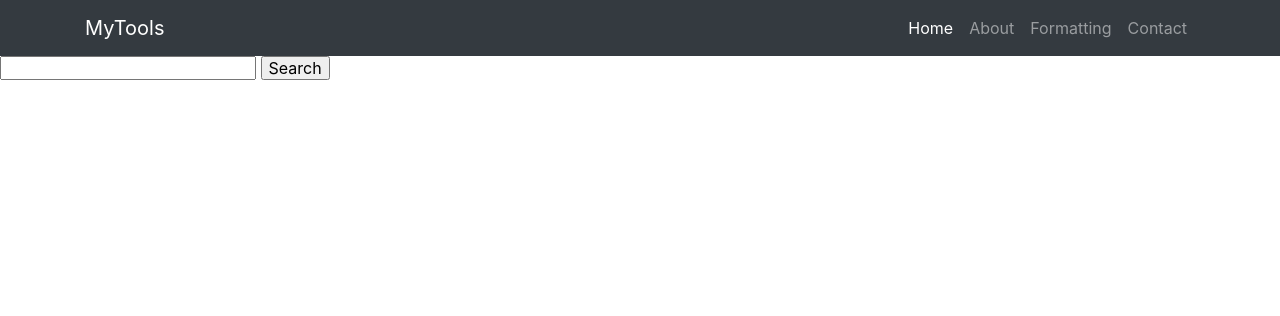
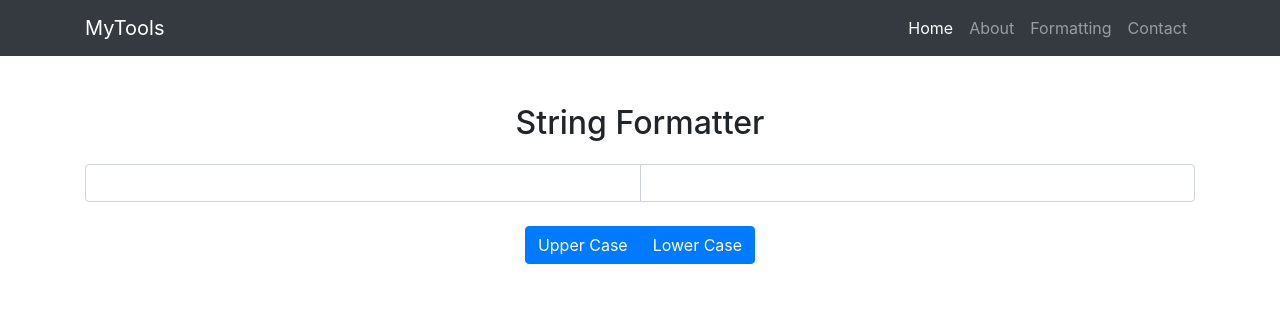
Before and after one commit to joshuazeltser/JTools, a Django app: page /stringFormatter/formatter/ in a window 1280 px wide. Shown: the top 316 px of the page. Run offline with Django 3.2, Linux system fonts and the light colour scheme; some libraries are stand-ins or nearby versions.

Commit message:
started to add input boxes and buttons to the string formatter page

```diff
--- a/mytools/settings.py
+++ b/mytools/settings.py
@@ -119,3 +119,8 @@ USE_TZ = True
 # https://docs.djangoproject.com/en/2.0/howto/static-files/
 
 STATIC_URL = '/static/'
+
+STATICFILES_DIRS = (
+
+    '~/mytools/stringFormatter/static/',
+)
--- a/stringFormatter/templates/stringFormatter/temp/formatter.html
+++ b/stringFormatter/templates/stringFormatter/formatter.html
@@ -35,14 +35,14 @@
     <!-- Navigation -->
     <nav class="navbar navbar-expand-lg navbar-dark bg-dark fixed-top">
       <div class="container">
-        <a class="navbar-brand" href="index/">MyTools</a>
+        <a class="navbar-brand" href="/stringFormatter/">MyTools</a>
         <button class="navbar-toggler" type="button" data-toggle="collapse" data-target="#navbarResponsive" aria-controls="navbarResponsive" aria-expanded="false" aria-label="Toggle navigation">
           <span class="navbar-toggler-icon"></span>
         </button>
         <div class="collapse navbar-collapse" id="navbarResponsive">
           <ul class="navbar-nav ml-auto">
             <li class="nav-item active">
-              <a class="nav-link" href="index/">Home
+              <a class="nav-link" href="/stringFormatter/">Home
                 <span class="sr-only">(current)</span>
               </a>
             </li>
@@ -50,22 +50,68 @@
               <a class="nav-link" href="#">About</a>
             </li>
             <li class="nav-item">
-              <a class="nav-link" href="/">Formatting</a>
+              <a class="nav-link" href="">Formatting</a>
             </li>
             <li class="nav-item">
               <a class="nav-link" href="#">Contact</a>
             </li>
           </ul>
+
+
         </div>
       </div>
     </nav>
+    <script>
+    $(".nav a").on("click", function(){
+  $(".nav").find(".active").removeClass("active");
+  $(this).parent().addClass("active");
+});
 
-    <!-- Page Content -->
+</script>
+
+    <div class="container">
+      <div class="row">
+        <div class="col-lg-12 text-center">
+          <h1 class="mt-5">String Formatter</h1>
+
+      </div>
+      </div>
+    </div>
+
+    <div class="container">
+      <div class="row">
+        <div class="col-lg-12 text-center">
+
+          <!-- Page Content -->
     <form action="" method="post">
         {% csrf_token %}
-        <input type="text" name="q" value="{{ content }}">
-        <input type="submit" value="Search">
+        <!--<input type="text" name="q" value="{{ content }}">-->
+        <!--<input type="submit" value="Search">-->
+
+<div class="input-group">
+
+  <input type="text" class="form-control">
+  <input type="text" class="form-control">
+</div>
+    </br>
+        <div class="btn-group btn-group-toggle" data-toggle="buttons">
+
+  <label class="btn btn-primary">
+    <input type="radio" name="options1" id="option2" autocomplete="off"> Upper Case
+  </label>
+  <label class="btn btn-primary">
+    <input type="radio" name="options2" id="option3" autocomplete="off"> Lower Case
+  </label>
+</div>
+
     </form>
+
+      </div>
+      </div>
+    </div>
+
+
+
 
 <!-- jQuery first, then Popper.js, then Bootstrap JS -->
     <script src="https://code.jquery.com/jquery-3.3.1.slim.min.js" integrity="sha384-q8i/X+965DzO0rT7abK41JStQIAqVgRVzpbzo5smXKp4YfRvH+8abtTE1Pi6jizo" crossorigin="anonymous"></script>
--- a/stringFormatter/views.py
+++ b/stringFormatter/views.py
@@ -6,7 +6,7 @@ from .models import Text
 def index(request):
 
 
-    return render(request, 'stringFormatter/temp/index.html')
+    return render(request, 'stringFormatter/index.html')
 
 
 def formatter(request):
@@ -18,4 +18,4 @@ def formatter(request):
         message = text.result
 
 
-    return render(request, 'stringFormatter/temp/formatter.html', {'content': message})
+    return render(request, 'stringFormatter/formatter.html', {'content': message})
```
Also changed, not shown: stringFormatter/templates/stringFormatter/index.html (+90 -11 lines), stringFormatter/templates/stringFormatter/results.html (deleted, +0 -12 lines), stringFormatter/templates/stringFormatter/temp/index.html (deleted, +0 -81 lines), 4 other files.
